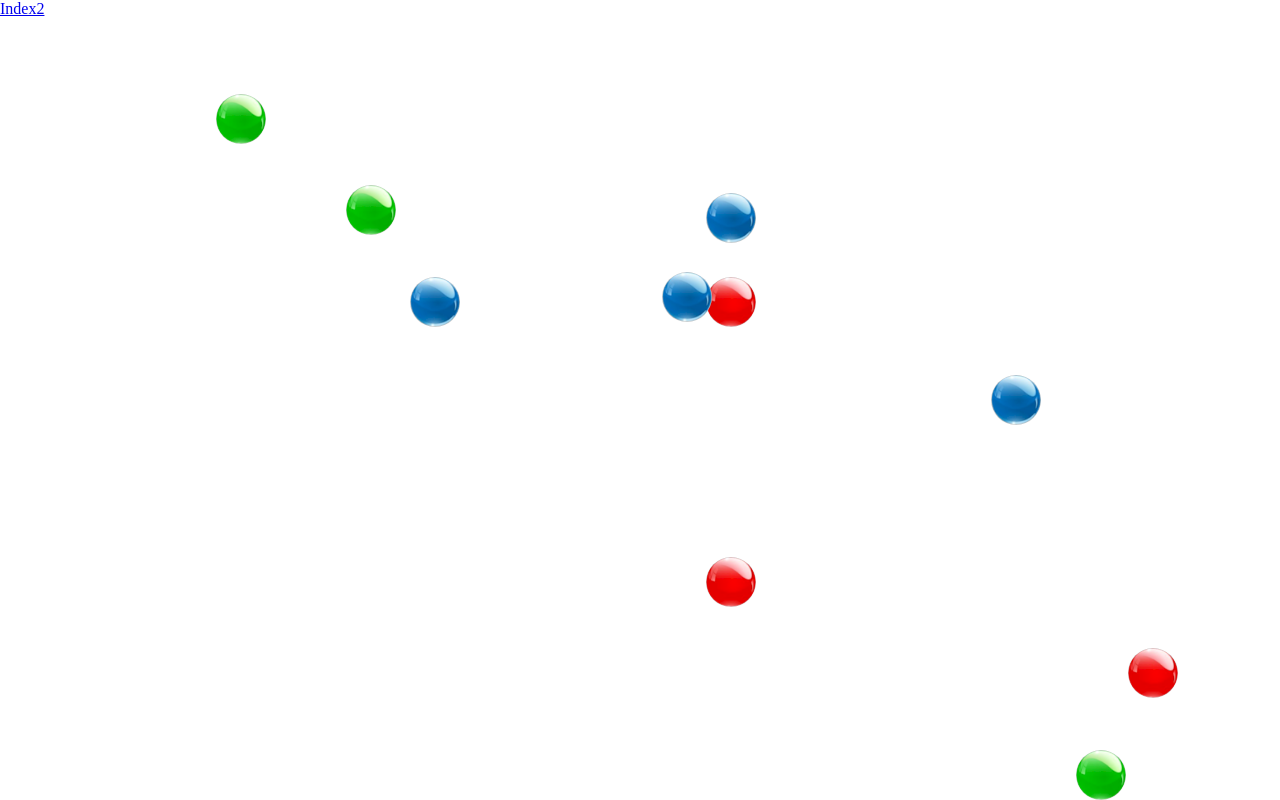
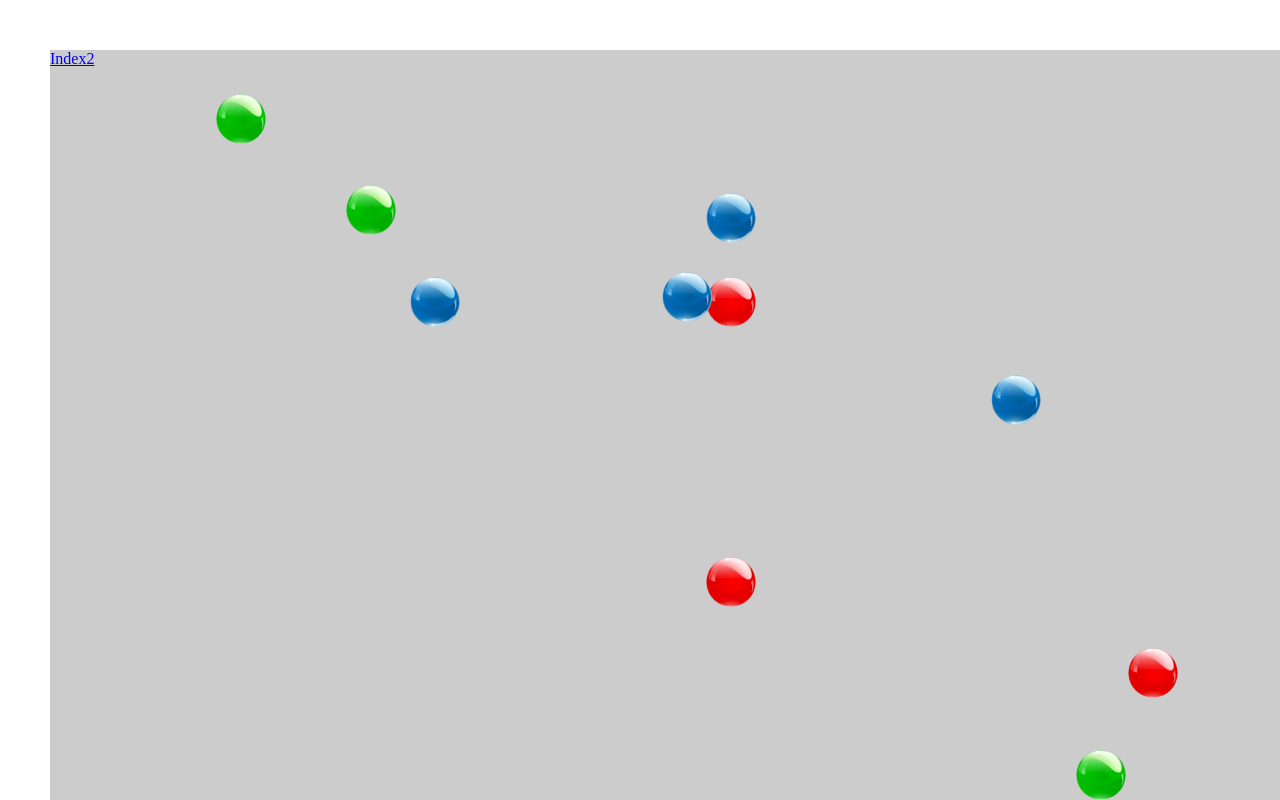
Before and after one commit to Mike-Savin/bubble-phonegap, a plain HTML site: page www/index.html in a window 1280 px wide. Drawn offline with Linux system fonts and the light colour scheme.

Commit message:
try to fix

```diff
--- a/www/index.html
+++ b/www/index.html
@@ -10,9 +10,10 @@
     </head>
     <body>
 
-    <a href="index2.html">Index2</a>
 
-    <div class="container">
+    <div style="background-color: #ccc" class="container">
+        <a href="index2.html">Index2</a>
+
         <div class="bubble ball1 green"></div>
 
         <div class="bubble ball2 red"></div>
```
Also changed, not shown: www/index2.html (+3 -2 lines).
